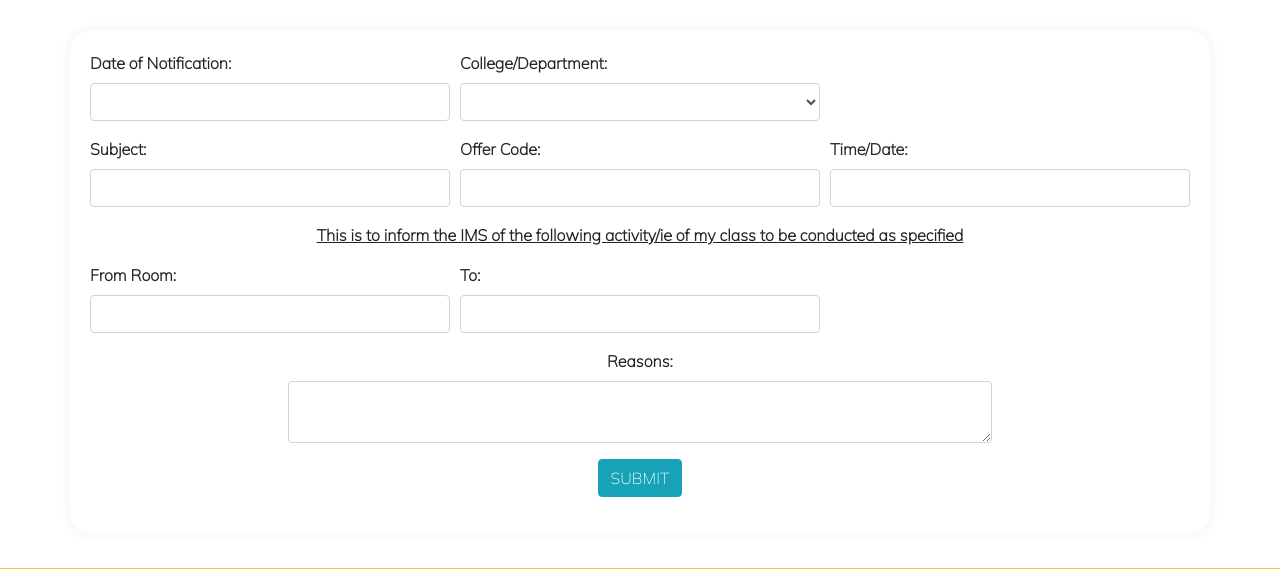
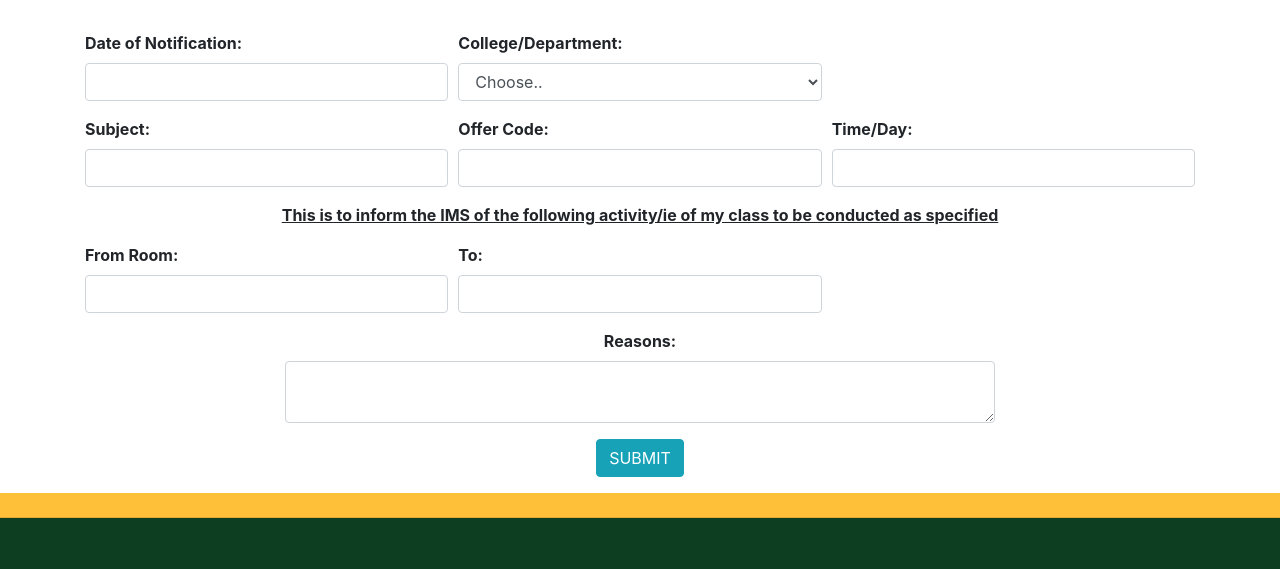
Before and after one commit to renzoromares/USJR-MIS, a Django app: template MIS_SYSTEM/templates/Room Transfer - Temporary.html in a window 1280 px wide. Shown: the part 343-912 px from the top of the page. Run offline with Django 3.2, Linux system fonts and the light colour scheme; the template is opened without the code that fills it, so the values that code supplies are empty; some libraries are stand-ins or nearby versions.

Commit message:
Updated code, ge tang2 ang styles sa sod. time/day changed to text type

```diff
--- a/MIS_SYSTEM/templates/Room Transfer - Temporary.html
+++ b/MIS_SYSTEM/templates/Room Transfer - Temporary.html
@@ -1,10 +1,10 @@
-{% load static %}
 <!DOCTYPE html>
 <html>
 <head>
 <title>Room Transfer - Temporary</title>
 
-<link rel="stylesheet" href="{%static 'css/Room Transfer - Temporary.css' %}">
+<link rel="stylesheet" href="CSS files/Room Transfer - Temporary.css">
+<link rel="stylesheet" href="CSS files/Design.css">
 <link rel="stylesheet" href="https://stackpath.bootstrapcdn.com/bootstrap/4.5.0/css/bootstrap.min.css">
 <link rel = "stylesheet" href="https://stackpath.bootstrapcdn.com/font-awesome/4.7.0/css/font-awesome.min.css">
 <link href="https://fonts.googleapis.com/css2?family=EB+Garamond&display=swap" rel="stylesheet">
@@ -27,7 +27,7 @@
 <!----------------------------------------------------------------NAVBAR----------------------------------------------------------------------->
 <section id="nav-bar">
     <nav class="navbar navbar-expand-lg navbar-light">
-        <a class="navbar-brand" href="Dashboard.html"><img src="{%static 'images/logo.png' %}"></a>
+        <a class="navbar-brand" href="Dashboard.html"><img src="img/logo.png"></a>
         <button class="navbar-toggler" type="button" data-toggle="collapse" data-target="#navbarNavDropdown" aria-controls="navbarNavDropdown" aria-expanded="false" aria-label="Toggle navigation">
           <span class="navbar-toggler-icon"></span>
         </button>
@@ -83,17 +83,11 @@
 </section>
 
 <!----------------------------------------------------------------GRID------------------------------------------------------------------------------------------>
-
 <div class="container-fluid p-0"></div>
-
 <div class = "col1"></div>
-</div>
-</div>
 <!---------------------------------------------------------------HEADER-------------------------------------------------------------------------------------------->
-
 <div id="cover">
   <div class="jumbotron jumbotron-fluid">
-
     <div class="container">
         <p></p>
       <h1>INSTITUTIONAL ROOM INFORMATION FORM (TEMPORARY)</h1>
@@ -114,19 +108,19 @@
           <div class="form-group col-md-4">
           <label for="dep/college"><b>College/Department:</b></label>
           <select id="dep/college" class="form-control" placeholder="...">
-          <option></option>
+            <option disabled selected hidden>Choose..</option>
             <option>Arts & Sciences</option>
-            <option >Engineering</option>
+            <option>Engineering</option>
             <option>Commerce</option>
             <option>Arts & Sciences</option>
             <option>CICCT</option>
             <option>Nursing</option>
             <option>Department of Computer Engineering</option>
-            <option >Department of Civil Engineering</option>
-            <option>Department of ECE Engineering</option>
-            <option>Department of IE Engineering</option>
-            <option>Department of EE Engineering</option>
-            <option>Department of ME Engineering</option>
+            <option>Department of Civil Engineering</option>
+            <option>Department of ECE</option>
+            <option>Department of IE</option>
+            <option>Department of EE</option>
+            <option>Department of ME</option>
           </select>
         </div>
 
@@ -141,7 +135,7 @@
             <input type="text" class="form-control" id="offercode" placeholder="">
           </div>
           <div class="form-group col-md-4">
-            <label for="timedate"><b>Time/Date:</b></label>
+            <label for="timedate"><b>Time/Day:</b></label>
             <input type="text" class="form-control" id="timedate" placeholder="">
           </div>
         </div>
@@ -187,118 +181,31 @@
       </form>
     </form>
 </div>
-
-    <style>
-
-
-.contact-form
-{
-    background-color:white;
-    margin-top: 20px;
-    margin-bottom: 35px;
-    padding:20px;
-    box-shadow: 0px 0px 10px 3px rgb(248, 246, 246);
-    width: 1500px;
-    border-radius: 20px;
-
-    font-family: 'Mulish', sans-serif;
-    font-size: medium;
-    font-weight: 600;
-
-}
-    </style>
-
 <!-------------------------------------------------------------------------------FOOOTER---------------------------------------------------------------------->
-    <div class="card-header"></div>
-    <footer class="page-footer font-small pt-4">
-
-
-
-        <!-- Footer Text -->
+<div id="cardheader" class="card-header"></div>
+  <footer id="pagefooter" class="page-footer font-small pt-4">
     <div class="container-fluid text-center text-md-left">
-
-          <!-- Grid row -->
       <div class="row">
-
-            <!-- Grid column -->
         <div class="col-md-6 mt-md-0 mt-3">
-
-              <!-- Content -->
           <br>
-             <center><img src="{%static 'images/logomain.png' %}"></center>
+          <center><img src="img/logomain.png"></center>
           <p></p>
           <h5 class="text-uppercase font-weight-bold"><center>USJR MIS</center></h5>
-            <center>MIS-Based Document Resources<br> Management System</p>
-
-            </center><p>
+          <center>MIS-Based Document Resources<br> Management System</p></center><p>
         </div>
-            <!-- Grid column -->
-
         <hr class="clearfix w-100 d-md-none pb-3">
-
-            <!-- Grid column -->
           <div class="col-md-6 mb-md-0 mb-3">
-
-              <!-- Content -->
             <p></p>
             <br>
-              <i class="fa fa-home" aria-hidden="true"></i>
+            <i id="home" class="fa fa-home" aria-hidden="true"></i>
             Magallanes Street, 6000, Cebu City, Philippines <p></p>
-              <i class="fa fa-envelope-open" aria-hidden="true"></i>
+            <i id="envelope" class="fa fa-envelope-open" aria-hidden="true"></i>
             &nbsp; external@usjr.edu.ph <p></p>
-              <i class="fa fa-phone" aria-hidden="true"></i>
+            <i id="phone" class="fa fa-phone" aria-hidden="true"></i>
             &nbsp;(63-32) 253-7900
-              <hr>
-
           </div>
-            <!-- Grid column -->
-
       </div>
-          <!-- Grid row -->
-
     </div>
-        <!-- Footer Text -->
-
-
-
   </footer>
-      <!-- Footer -->
-
-
-      <style>
-          .card-header
-          {
-              background-color:#FEC039;
-              height: 10px;
-
-          }
-          .page-footer
-          {
-              background-color:#0D3E21;
-              color:rgb(240, 231, 231);
-              height: 300xp;
-              text-align: center;
-              font-size: 20px;
-          }
-          .fa-home
-          {
-              font-size: 50px;
-          }
-          .fa-envelope-open
-          {
-            font-size: 40px;
-          }
-          .fa-phone
-          {
-            font-size: 40px;
-          }
-         hr
-         {
-             width: 10px;
-             height: 5px;
-         }
-      </style>
-
-
 </body>
 </html>
```
Lines whose indentation alone changed are shown as unchanged.
